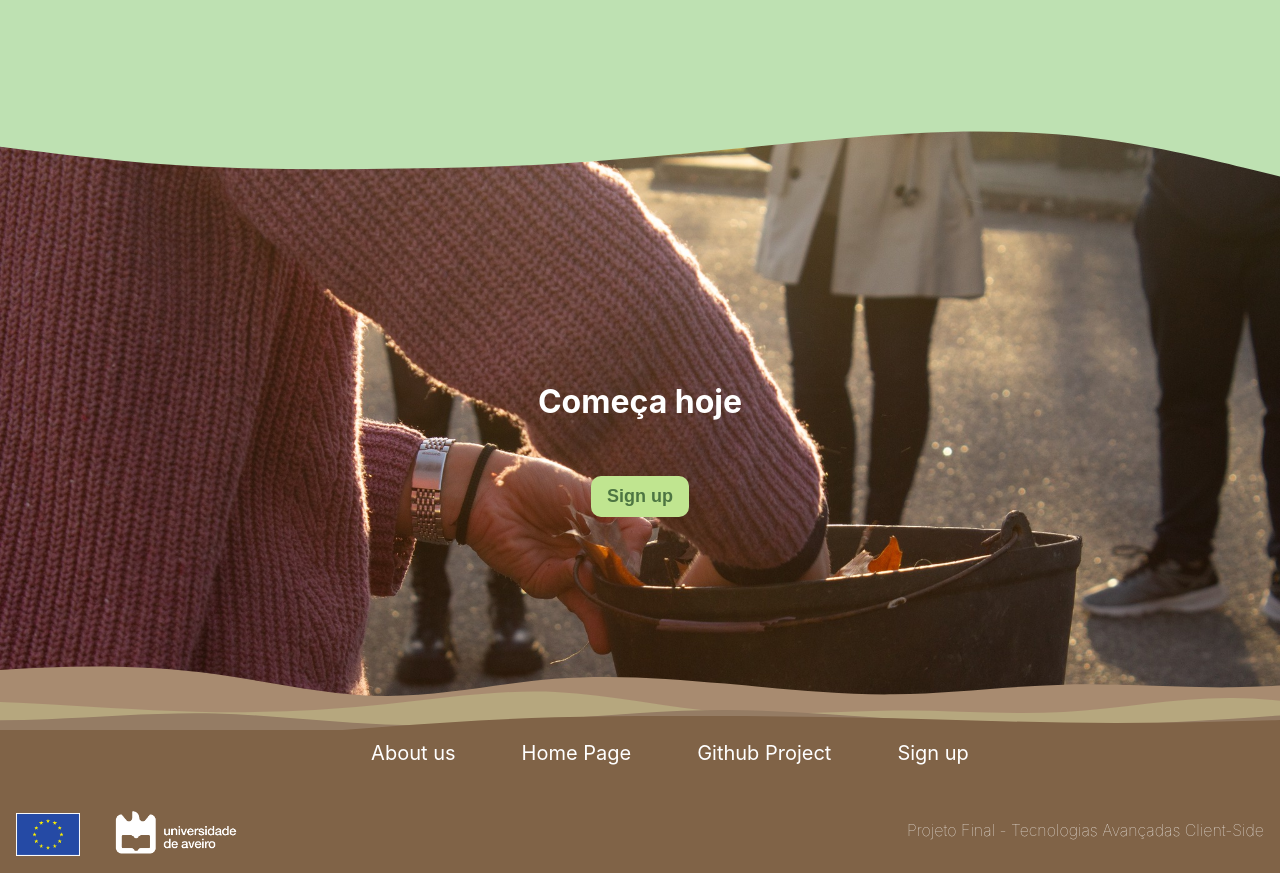
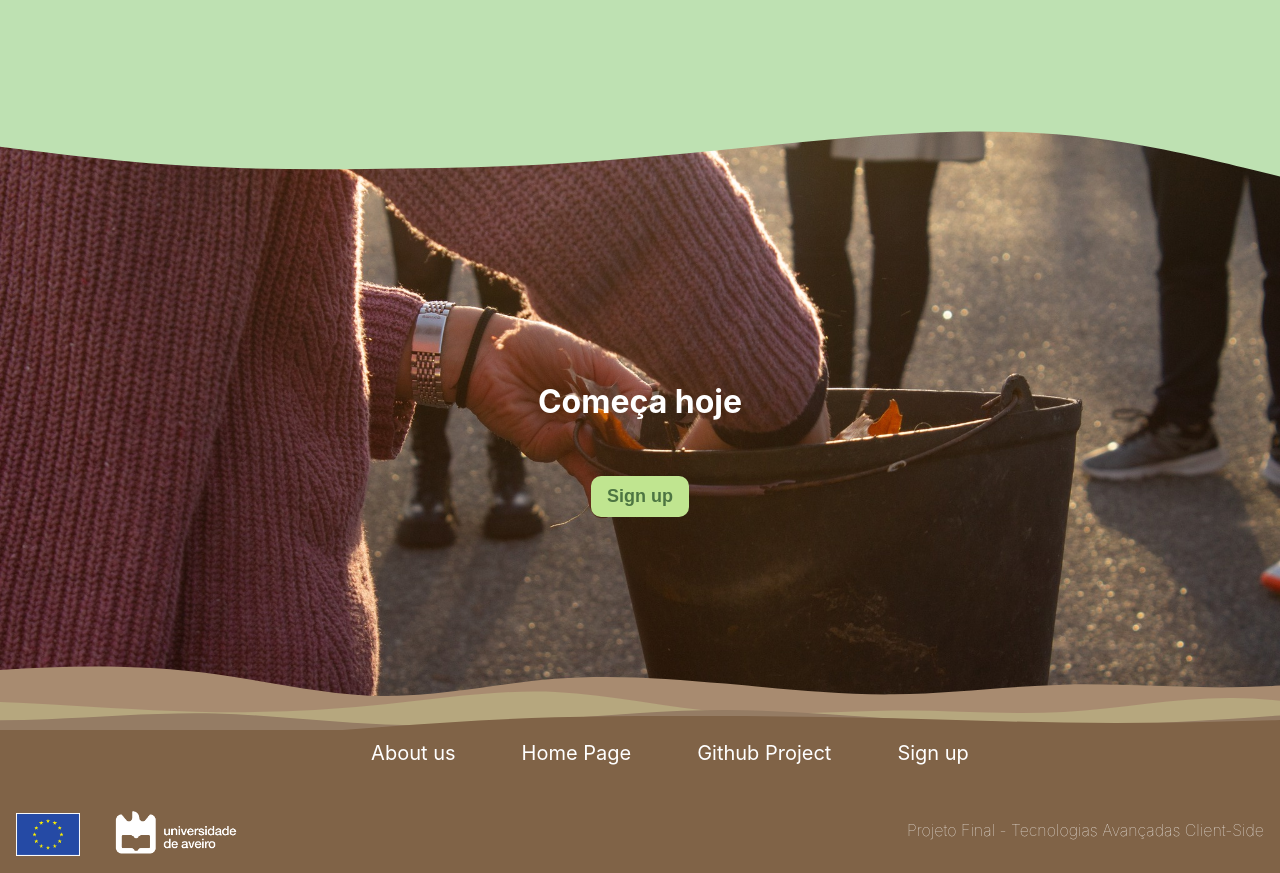
Before and after one commit to DinaX02/composto_mudanca, a React (Create React App) app: page / in a window 1280 px wide. Shown: the part 1502-2375 px from the top of the page. Built offline with nearby package versions, Linux system fonts and the light colour scheme; no server answers.

Commit message:
imagem_footer ajuste

```diff
--- a/src/components/ConteudoHp/ConteudoHp.css
+++ b/src/components/ConteudoHp/ConteudoHp.css
@@ -329,9 +329,11 @@ section {
 
 .imagem_hp_wave{
   background-image: url(../../paginas/foto1.jpg);
+  aspect-ratio: 2048/1365;
   background-repeat: no-repeat;
   background-size:cover;
-  object-fit: cover;
+  background-position: center;
+  /*object-fit: cover;*/
   height: 580px;
   width: 100%;
   margin-top: 15vh !important;
```
